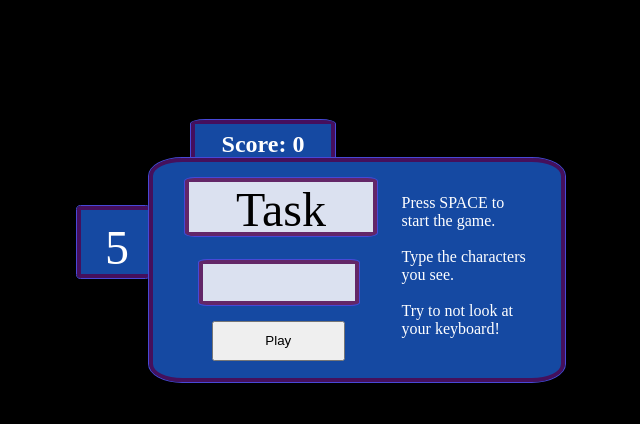
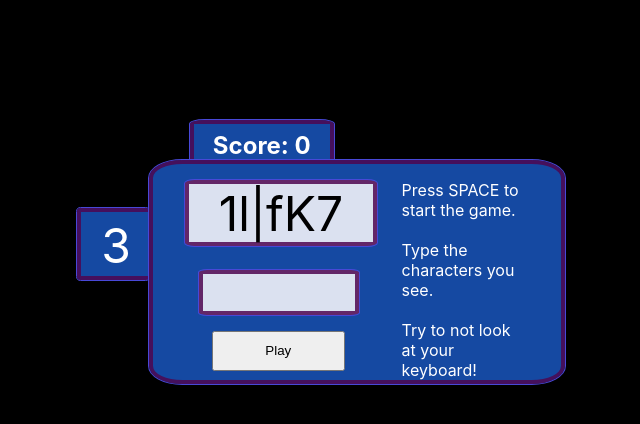
Before and after one commit to weskeiser/Typing-Game, a React (Create React App) app: page / in a window 1280 px wide. Shown: the top 424 px of the page, without its empty margins (3-643 px from the left). Built offline with nearby package versions, Linux system fonts and the light colour scheme.

Commit message:
progress backup

```diff
--- a/public/index.html
+++ b/public/index.html
@@ -24,7 +24,7 @@
       work correctly both with client-side routing and a non-root public URL.
       Learn how to configure a non-root public URL by running `npm run build`.
     -->
-    <title>React App</title>
+    <title>Typing Game</title>
   </head>
   <body>
     <noscript>You need to enable JavaScript to run this app.</noscript>
--- a/src/App.tsx
+++ b/src/App.tsx
@@ -4,7 +4,7 @@ import './styles/App.css';
 import TextInput from './modules/TextInput/TextInput';
 import TaskDisplay from './modules/TaskDisplay/TaskDisplay';
 import ProgressDisplay from './modules/ProgressDisplay/ProgressDisplay';
-import StartButton from './modules/StartButton/StartButton';
+import PlayButton from './modules/PlayButton/PlayButton';
 import Countdown from './modules/Countdown/Countdown';
 
 import updateTask from './functions/updateTask';
@@ -13,18 +13,20 @@ import handleKeyPress from './functions/handleKeyPress';
 
 import characterDatabase from './database/characterDatabase';
 import WPM from './modules/WordsPerMinute.tsx/WordsPerMinute';
+import CurrentCharacter from './modules/CurrentCharacter/CurrentCharacter';
 
 function App() {
   // States
   const [progress, setProgress] = useState(0);
-  const [displayText, setDisplayText] = useState('Task');
+  const [displayText, setDisplayText] = useState('1l|fK7');
   const [textInputValue, setTextInputValue] = useState('');
   const [textInputInactive, setTextInputInactive] = useState(true);
   const [taskLength, setTaskLength] = useState(4);
-  const [taskTimer, setTaskTimer] = useState(5);
+  const [taskTimer, setTaskTimer] = useState(3);
   const [timeRemaining, setTimeRemaining] = useState(taskTimer);
   const [intervalId, setIntervalId] = useState(0);
   const [gameStatus, setGameStatus] = useState('');
+  const [currentCharacter, setCurrentCharacter] = useState(['', '']);
 
   // Refs
   const textInputRef = useRef();
@@ -49,7 +51,7 @@ function App() {
     focusInput = textInputRef.current.focus();
   });
 
-  let focusInput = null;
+  let focusInput;
 
   return (
     <div
@@ -67,7 +69,10 @@ function App() {
         />
       </div>
       <div className="game__horizontal-modules">
-        <Countdown timeRemaining={timeRemaining} />
+        <div className="horizontal-modules__vertical">
+          <Countdown timeRemaining={timeRemaining} />
+          <CurrentCharacter currentCharacter={currentCharacter} />
+        </div>
         <div className="game__main">
           <section className="game__main--left">
             <TaskDisplay currentTask={displayText} />
@@ -79,8 +84,9 @@ function App() {
               displayText={displayText}
               progress={progress}
               setProgress={setProgress}
+              setCurrentCharacter={setCurrentCharacter}
             />
-            <StartButton
+            <PlayButton
               ref={startButtonRef}
               characterDatabase={characterDatabase}
               setDisplayText={setDisplayText}
@@ -96,6 +102,7 @@ function App() {
               setIntervalId={setIntervalId}
               setGameStatus={setGameStatus}
               gameStatus={gameStatus}
+              setCurrentCharacter={setCurrentCharacter}
             />
           </section>
           <section className="game__main--right">
--- /dev/null
+++ b/src/modules/CurrentCharacter/CurrentCharacter.tsx
@@ -0,0 +1,11 @@
+const CurrentCharacter = ({ currentCharacter }) => {
+  const colorHandler = () => {
+    return currentCharacter[1] === 'Correct'
+      ? 'game__current-character'
+      : 'game__current-character game__current-character--wrong';
+  };
+
+  return <div className={colorHandler()}>{currentCharacter[0]}</div>;
+};
+
+export default CurrentCharacter;
--- a/src/modules/StartButton/StartButton.tsx
+++ b/src/modules/PlayButton/PlayButton.tsx
@@ -3,7 +3,7 @@ import { forwardRef, useEffect } from 'react';
 import generateTask from '../../functions/generateTask';
 import startCountdown from '../../functions/startCountdown';
 
-let StartButton = (
+let PlayButton = (
   {
     characterDatabase,
     setDisplayText,
@@ -19,6 +19,7 @@ let StartButton = (
     setIntervalId,
     setGameStatus,
     gameStatus,
+    setCurrentCharacter,
   },
   startButtonRef
 ) => {
@@ -31,6 +32,7 @@ let StartButton = (
       setTextInputValue('');
       setDisplayText('Task');
       setGameStatus('Over');
+      setCurrentCharacter(['', '']);
     }
   }, [timeRemaining]);
 
@@ -88,6 +90,6 @@ let StartButton = (
   );
 };
 
-StartButton = forwardRef(StartButton);
+PlayButton = forwardRef(PlayButton);
 
-export default StartButton;
+export default PlayButton;
--- a/src/modules/TextInput/TextInput.tsx
+++ b/src/modules/TextInput/TextInput.tsx
@@ -8,6 +8,7 @@ let TextInput = (
     displayText,
     progress,
     setProgress,
+    setCurrentCharacter,
   },
   textInputRef
 ) => {
@@ -20,6 +21,9 @@ let TextInput = (
       setTextInputValue(inputFieldValue);
       const newProgress = progress + 1;
       setProgress(newProgress);
+      setCurrentCharacter([currentLetter, 'Correct']);
+    } else {
+      setCurrentCharacter([currentLetter, 'Wrong']);
     }
   };
 
--- a/src/modules/WordsPerMinute.tsx/WordsPerMinute.tsx
+++ b/src/modules/WordsPerMinute.tsx/WordsPerMinute.tsx
@@ -3,6 +3,7 @@ const WPM = ({ taskTimer, progress, gameStatus }) => {
     gameStatus == 'Over'
       ? 'game__upper-modules__wpm game__upper-modules__wpm--visible'
       : 'game__upper-modules__wpm';
+
   return (
     <div className={moduleVisible}>
       <div className="game__upper-modules__wpm__int">
--- a/src/styles/App.css
+++ b/src/styles/App.css
@@ -7,11 +7,22 @@
 
 html {
   background-color: #000;
+  font-family: -apple-system, BlinkMacSystemFont, 'Segoe UI', Roboto, Oxygen, Ubuntu, Cantarell, 'Open Sans', 'Helvetica Neue', sans-serif;
 }
 
 .game {
   margin-left: 5em;
   color: #ffff;
+}
+
+.game__current-character {
+  font-size: 5em;
+  margin-left: 0.1em;
+  color: #1bcb4c;
+}
+
+.game__current-character--wrong {
+  color: red;
 }
 
 .game__countdown {
@@ -24,12 +35,12 @@ html {
   width: 1.5em;
   height: 1.5em;
   margin-top: 1em;
-  padding-left: 0.25em;
-  padding-top: 0.2em;
+  padding-left: 0.2em;
+  padding-top: 0.08em;
 }
 
 .game__countdown--singledigit {
-  padding-left: 0.5em;
+  padding-left: 0.42em;
 }
 
 .game__upper-modules {
@@ -49,7 +60,7 @@ html {
 
 .game__upper-modules__progress-display {
   margin-top: 5em;
-  margin-left: 4.75em;
+  margin-left: 4.7em;
   padding-top: 0.3em;
   width: 6em;
 }
@@ -57,7 +68,7 @@ html {
 .game__upper-modules__wpm {
   position: fixed;
   margin-top: 10em;
-  margin-left: 22.75em;
+  margin-left: 22.7em;
   width: 5em;
   -webkit-transition: margin-top 0.5s;
   transition: margin-top 0.5s;
@@ -97,10 +108,6 @@ html {
   margin-bottom: 0.5em;
 }
 
-.game__main--right {
-  margin-top: 1em;
-}
-
 .game__main__task-display {
   border: 4px solid rgba(78, 6, 81, 0.851);
   outline: 1px solid #4848d7;
@@ -111,6 +118,7 @@ html {
   width: 4em;
   font-size: 3em;
   text-align: center;
+  padding-bottom: 1.2em;
 }
 
 .game__input {
--- a/src/styles/App.scss
+++ b/src/styles/App.scss
@@ -10,19 +10,30 @@ $game-outline: 1px solid rgb(72, 72, 215);
 
 $countdown-width: 1.5em;
 $countdown-height: 1.5em;
-$countdown-padding-left: 0.25em;
+$countdown-padding-left: 0.2em;
 
 $display-background: rgb(219, 225, 240);
 
 html {
   background-color: #000;
+  font-family: -apple-system, BlinkMacSystemFont, 'Segoe UI', Roboto, Oxygen,
+    Ubuntu, Cantarell, 'Open Sans', 'Helvetica Neue', sans-serif;
 }
 
 .game {
   margin-left: 5em;
   color: #ffff;
 
-  // Components outside box
+  &__current-character {
+    font-size: 5em;
+    margin-left: 0.1em;
+    color: rgb(27, 203, 76);
+
+    &--wrong {
+      color: red;
+    }
+  }
+
   &__countdown {
     font-size: 3em;
     background-color: $game-background;
@@ -34,14 +45,13 @@ html {
     height: $countdown-height;
     margin-top: 1em;
     padding-left: $countdown-padding-left;
-    padding-top: 0.2em;
+    padding-top: 0.08em;
 
     &--singledigit {
-      padding-left: $countdown-padding-left + 0.25em;
+      padding-left: $countdown-padding-left + 0.22em;
     }
   }
 
-  // Containers
   &__upper-modules {
     display: flex;
 
@@ -100,7 +110,7 @@ html {
     }
 
     &--right {
-      margin-top: 1em;
+      // margin-top: 1em;
     }
 
     &__task-display {
@@ -113,6 +123,7 @@ html {
       width: 4em;
       font-size: 3em;
       text-align: center;
+      padding-bottom: 1.2em;
     }
   }
 
```
Also changed, not shown: 1 other file (tests, documents, lock files or other folders).
